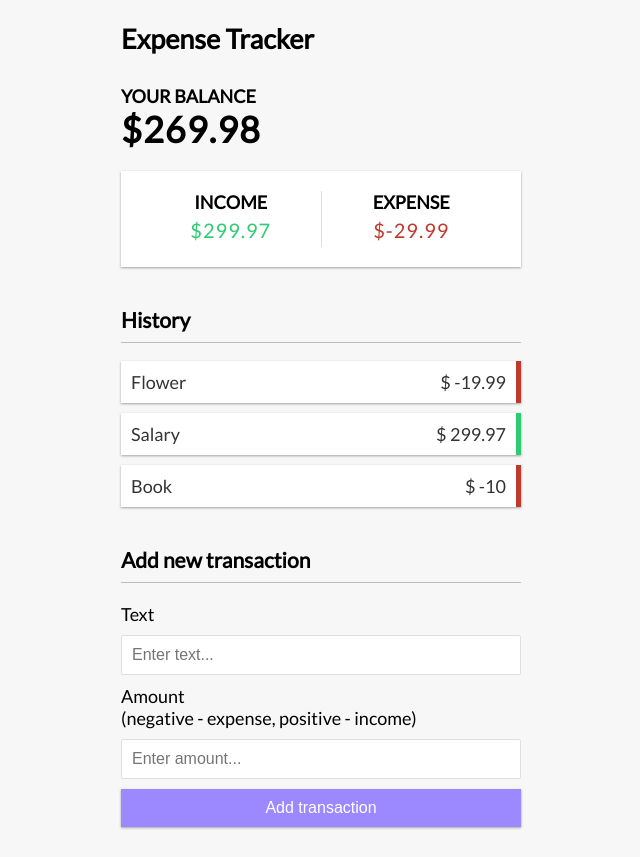
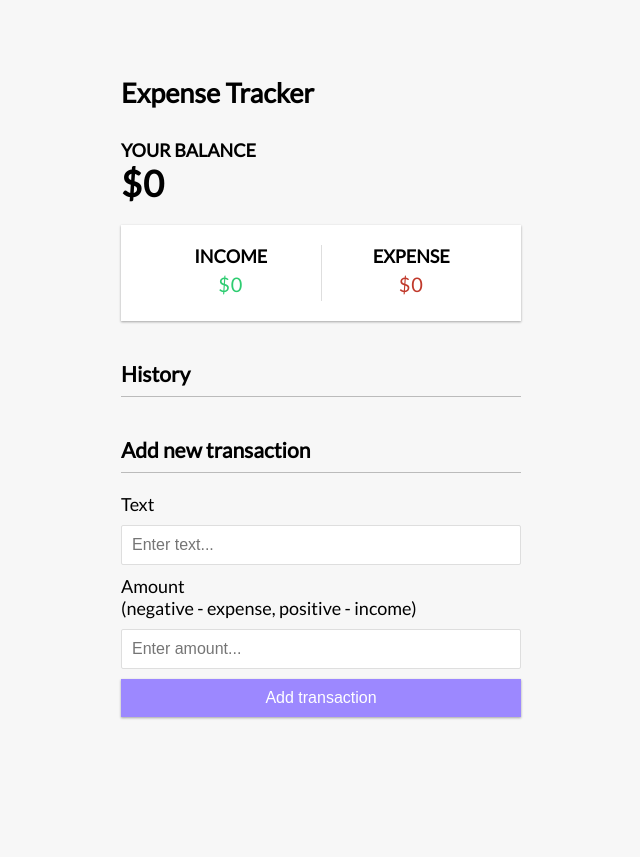
Before and after one commit to lucas-cota/nuxt-expense-tracker, a Nuxt app: page / in a window 1280 px wide. Shown: the whole page, without its empty margins (319-959 px from the left). After the commit the page ends 800 px from the top, so only its background shows below. Built offline with nearby package versions, Linux system fonts and the light colour scheme.

Commit message:
saved to localStorage

```diff
--- a/app.vue
+++ b/app.vue
@@ -13,13 +13,23 @@
 <script setup lang="ts">
 import { useToast } from 'vue-toastification';
 
+interface Transaction {
+  id:number,
+  text: string,
+  amount: number
+}
+
 const toast = useToast();
 
-const transactions = ref([
-  { id: 1, text: 'Flower', amount: -19.99 },
-  { id: 2, text: 'Salary', amount: 299.97 },
-  { id: 3, text: 'Book', amount: -10 },
-]);
+const transactions = ref<Array<Transaction>>([]);
+
+onMounted(() => {
+  const savedTransactions = localStorage.getItem('transactions');
+
+  if(savedTransactions){
+    transactions.value = JSON.parse(savedTransactions)
+  }
+})
 
 //get total
 const total = computed(() => {
@@ -54,6 +64,8 @@ const handleTransactionSubmitted = (transactionData:{text:string, amount:number}
     amount: transactionData.amount
   });
 
+  savedTransactionsToLocalStorage();
+
   toast.success('Transaction added');
 };
 
@@ -67,6 +79,13 @@ const generateUniqueId = () => {
 const handleTransactionDeleted = (id:number) => {
   transactions.value = transactions.value.filter((transaction) => transaction.id !== id);
 
+  savedTransactionsToLocalStorage();
+
   toast.success('Transaction deleted')
 };
+
+//save to localStorage
+const savedTransactionsToLocalStorage = () => {
+  localStorage.setItem('transactions', JSON.stringify(transactions.value))
+}
 </script>
```
